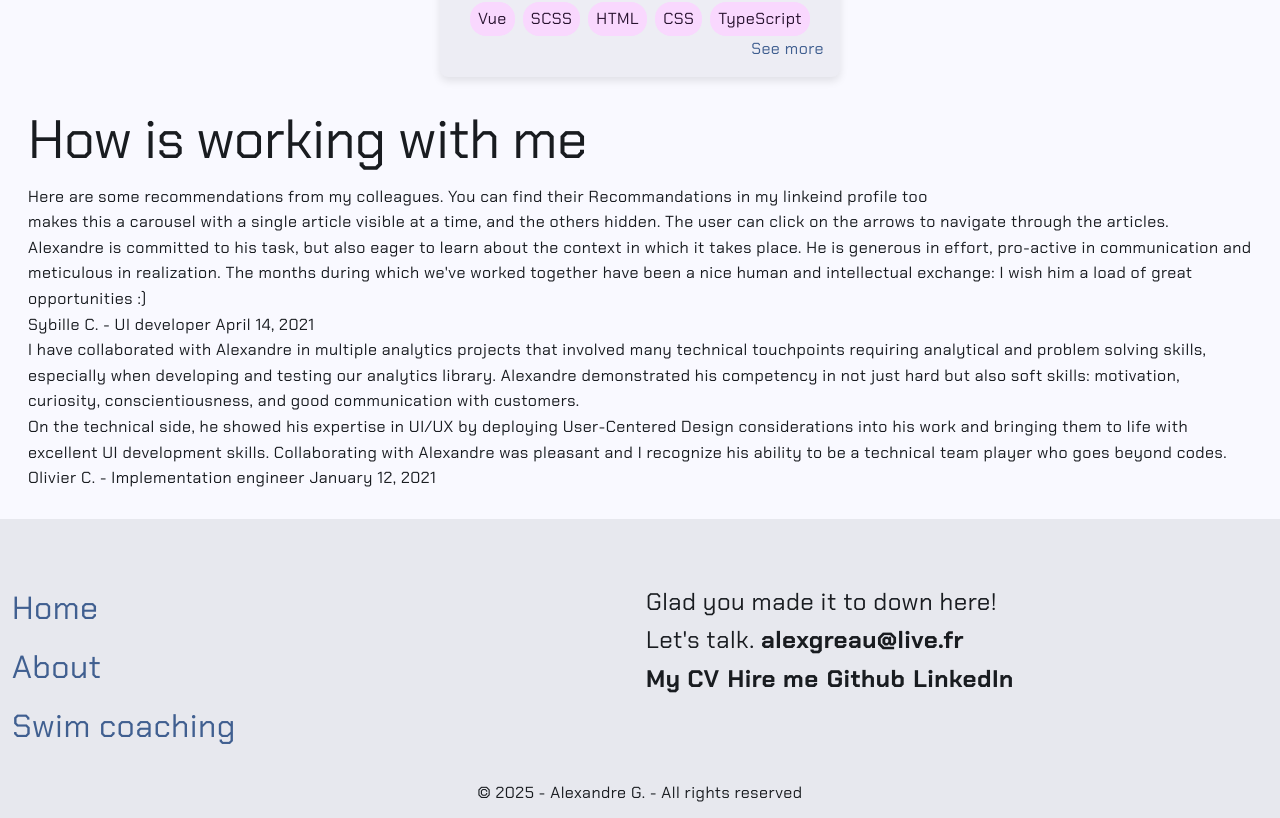
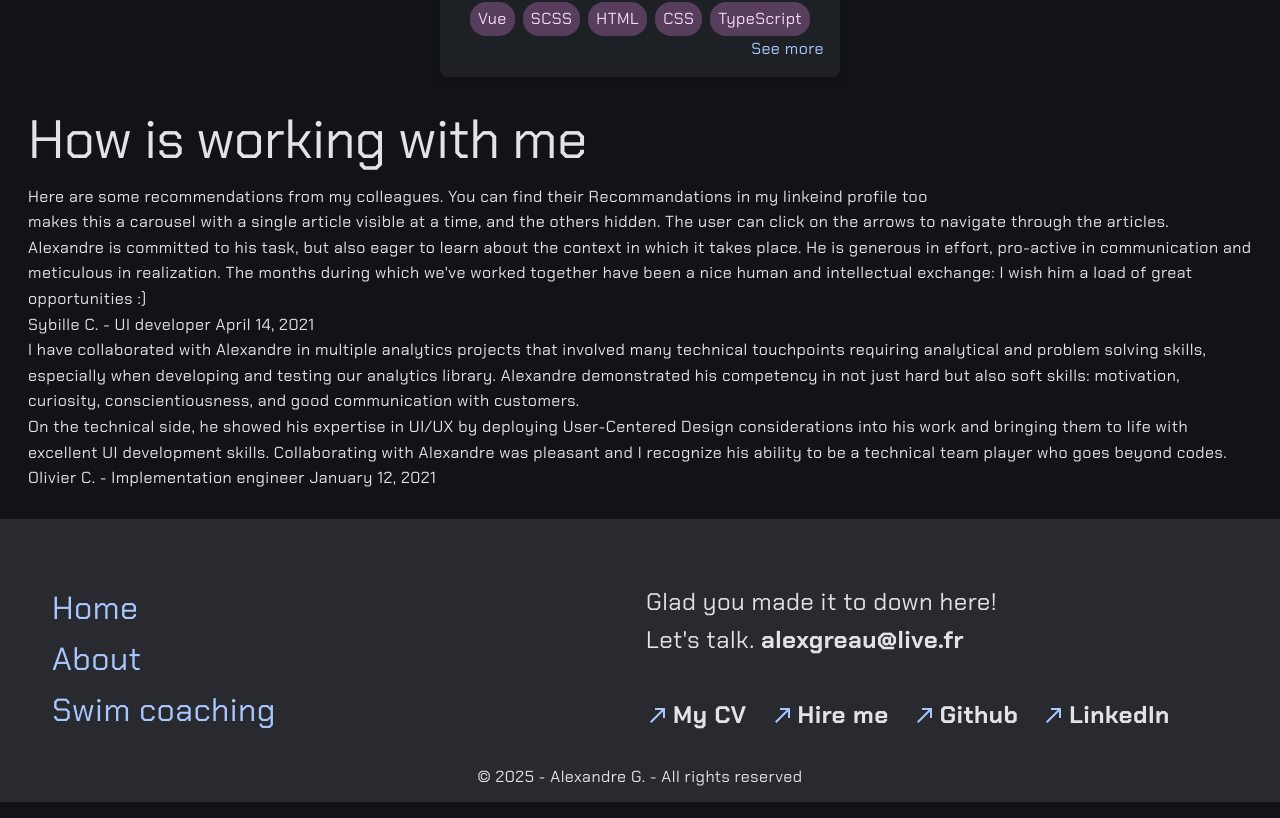
Before and after one commit to AlexGreau/Portfolio, a Vue app: page / in a window 1280 px wide. Shown: the part 1112-1930 px from the top of the page. Built offline with nearby package versions, Linux system fonts and the light colour scheme.

Commit message:
style: footer style and icons

```diff
--- a/src/assets/base.css
+++ b/src/assets/base.css
@@ -61,7 +61,7 @@
   --section-gap: 160px;
 }
 
-@media (prefers-color-scheme: dark) {
+@media (prefers-color-scheme: light) {
   :root {
     --color-primary: rgb(169 199 255);
     --color-surface-tint: rgb(169 199 255);
--- a/src/components/layout/Footer.vue
+++ b/src/components/layout/Footer.vue
@@ -1,12 +1,20 @@
 <template>
   <footer>
     <nav>
+      <ul>
+        <li>
           <RouterLink to="/">Home</RouterLink>
+        </li>
+        <li>
           <RouterLink to="/about">About</RouterLink>
+        </li>
+        <li>
           <RouterLink to="/about/coaching">Swim coaching</RouterLink>
+        </li>
+      </ul>
     </nav>
     <section>
-      Glad you made it to down here! <br/>
+      Glad you made it to down here! <br />
       Let's talk. <a href="mailto:alexgreau@live.fr">alexgreau@live.fr</a>
       <ul>
         <li>
@@ -17,13 +25,13 @@
           >
         </li>
         <li>
-          <a href="mailto:alexgreau@live.fr?subject=Job%20Prospect"> Hire me </a>
+          <a href="mailto:alexgreau@live.fr?subject=Job%20Prospect">Hire me </a>
         </li>
         <li>
-          <a href="https://github.com/AlexGreau" target="_blank"> Github </a>
+          <a href="https://github.com/AlexGreau" target="_blank">Github </a>
         </li>
         <li>
-          <a href="https://www.linkedin.com/in/alexandre-greau/" target="_blank"> LinkedIn </a>
+          <a href="https://www.linkedin.com/in/alexandre-greau/" target="_blank">LinkedIn </a>
         </li>
       </ul>
     </section>
@@ -37,10 +45,7 @@ footer {
   width: 100%;
   max-width: 100%;
   box-sizing: border-box;
-  padding: 64px
-    max(calc((100% - 1280px) * 0.5), 12px)
-    12px
-    max(calc((100% - 1280px) * 0.5), 12px);
+  padding: 64px max(calc((100% - 1280px) * 0.5), 12px) 12px max(calc((100% - 1280px) * 0.5), 12px);
 
   display: grid;
   grid-template-columns: repeat(auto-fit, minmax(min(450px, 100%), 1fr));
@@ -53,20 +58,39 @@ footer {
     margin-bottom: 16px;
     font-size: larger;
 
+    ul {
+      list-style: none;
+      li {
+        padding-left: 0px;
         a {
+          position: relative;
           text-decoration: none;
-      transition: all 0.1s ease-in-out;
           font-size: 32px;
+          transition: all 0.3s ease;
+
+          &::after {
+            content: '';
+            position: absolute;
+            left: 0;
+            bottom: 0;
+            width: 0;
+            height: 2px;
+            background-color: var(--color-primary);
+            transition: width 0.3s ease;
+          }
 
           &:hover {
-        text-decoration: underline;
             font-weight: bold;
+            &::after {
+              width: 100%;
+            }
+          }
+        }
       }
     }
   }
 
   section {
-
     margin-bottom: 16px;
     font-size: 24px;
 
@@ -74,18 +98,42 @@ footer {
       color: inherit;
       text-decoration: none;
       font-weight: bold;
-      transition: all 0.3s ease-in-out;
-
-      &:hover {
-        text-decoration: underline;
-      }
+      transition: font-weight 0.3s ease;
     }
 
     ul {
       display: flex;
-      gap: 8px;
+      gap: 1em;
       list-style-type: none;
       padding-left: 0px;
+      padding-top: 1.5em;
+      li {
+        a {
+          position: relative;
+          &::before {
+            position: relative;
+            top: 4px;
+            left: 0px;
+            height: 24px;
+            width: 24px;
+            margin-right: 3px;
+            content: '';
+            background-color: var(--color-primary);
+            -webkit-mask: url('@/assets/icons/arrows/ne.svg') no-repeat center;
+            mask: url('@/assets/icons/arrows/ne.svg') no-repeat center;
+            mask-size: contain;
+            align-items: center;
+            // background-image: ;
+            display: inline-block;
+            transition: all 0.3s ease;
+          }
+          &:hover {
+            &::before {
+              transform: rotate(45deg);
+            }
+          }
+        }
+      }
     }
   }
 
```
Also changed, not shown: src/assets/icons/arrows/ne.svg (added). Lines whose indentation alone changed are shown as unchanged.
